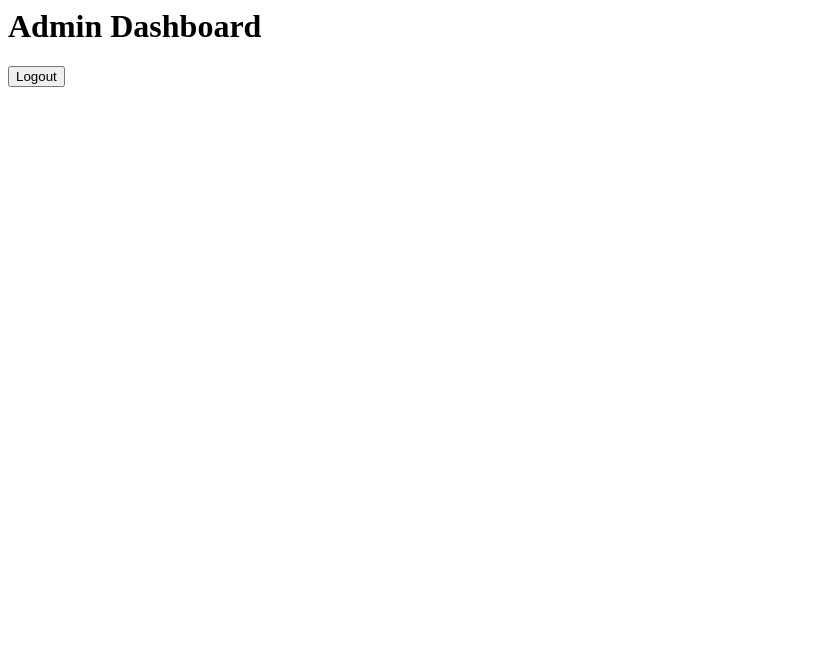
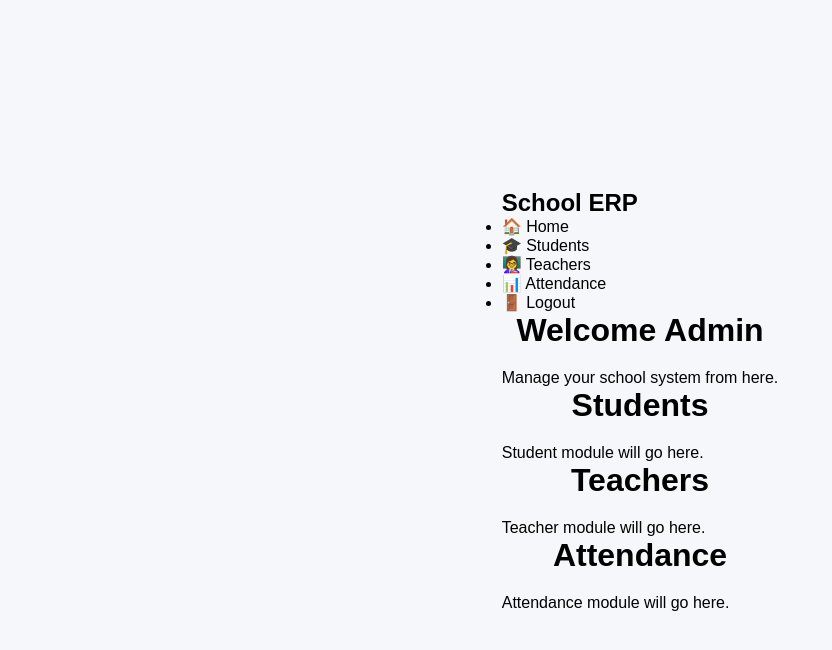
Before and after one commit to dishanchowdhury111-creator/dishanchowdhury111-creator.github.io, a plain HTML site: page admin.html in a window 1280 px wide. Shown: the whole page, without its empty margins (0-832 px from the left). Drawn offline with Linux system fonts and the light colour scheme.

Commit message:
Update admin.html

```diff
--- a/admin.html
+++ b/admin.html
@@ -1,9 +1,55 @@
-<h1>Admin Dashboard</h1>
-<button onclick="logout()">Logout</button>
+<!DOCTYPE html>
+<html lang="en">
+<head>
+    <meta charset="UTF-8">
+    <title>Admin Dashboard</title>
+    <link rel="stylesheet" href="style.css">
+</head>
+<body>
 
-<script>
-function logout(){
-    localStorage.removeItem("user");
-    window.location.href = "index.html";
-}
-</script>
+<div class="dashboard">
+
+    <!-- Sidebar -->
+    <div class="sidebar">
+        <h2>School ERP</h2>
+
+        <ul>
+            <li onclick="showSection('home')">🏠 Home</li>
+            <li onclick="showSection('students')">🎓 Students</li>
+            <li onclick="showSection('teachers')">👩‍🏫 Teachers</li>
+            <li onclick="showSection('attendance')">📊 Attendance</li>
+            <li onclick="logout()">🚪 Logout</li>
+        </ul>
+    </div>
+
+    <!-- Main Content -->
+    <div class="main">
+
+        <div id="home" class="section active">
+            <h1>Welcome Admin</h1>
+            <p>Manage your school system from here.</p>
+        </div>
+
+        <div id="students" class="section">
+            <h1>Students</h1>
+            <p>Student module will go here.</p>
+        </div>
+
+        <div id="teachers" class="section">
+            <h1>Teachers</h1>
+            <p>Teacher module will go here.</p>
+        </div>
+
+        <div id="attendance" class="section">
+            <h1>Attendance</h1>
+            <p>Attendance module will go here.</p>
+        </div>
+
+    </div>
+
+</div>
+
+<script src="script.js"></script>
+
+</body>
+</html>
```
